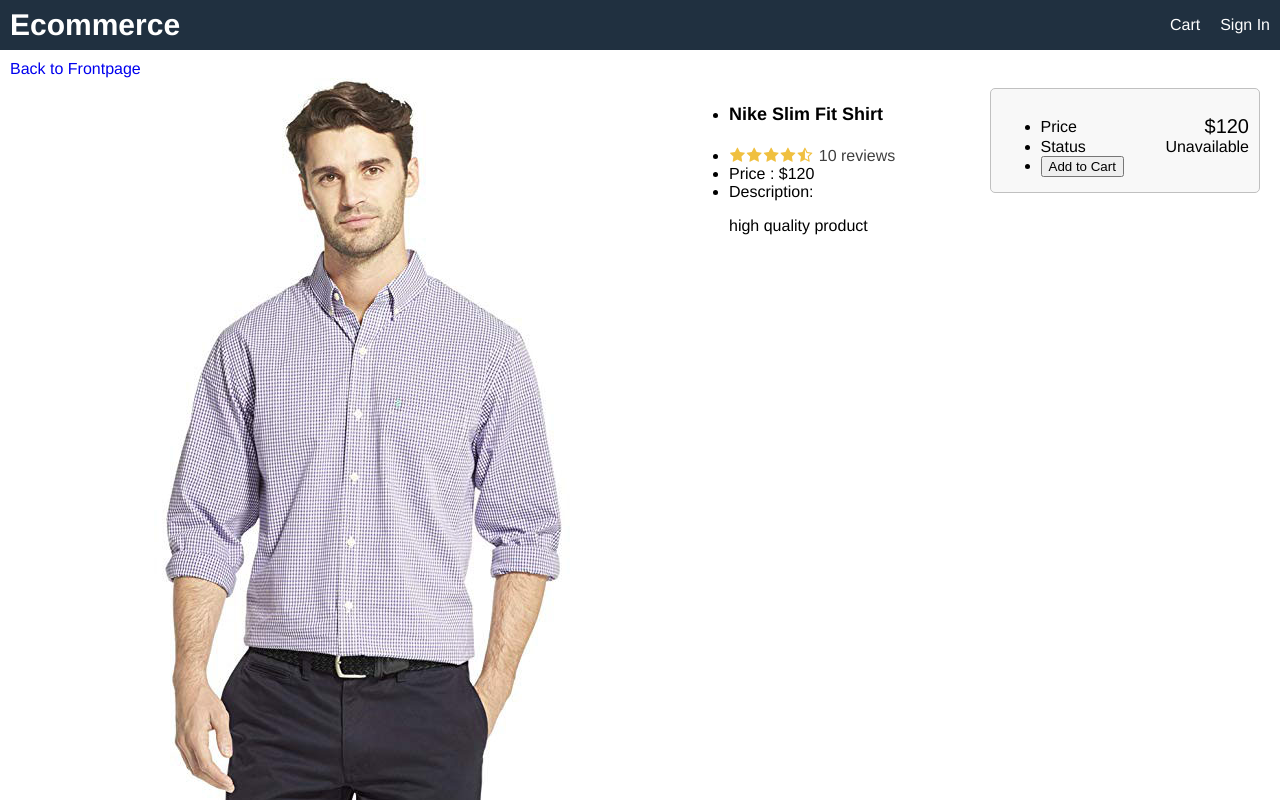
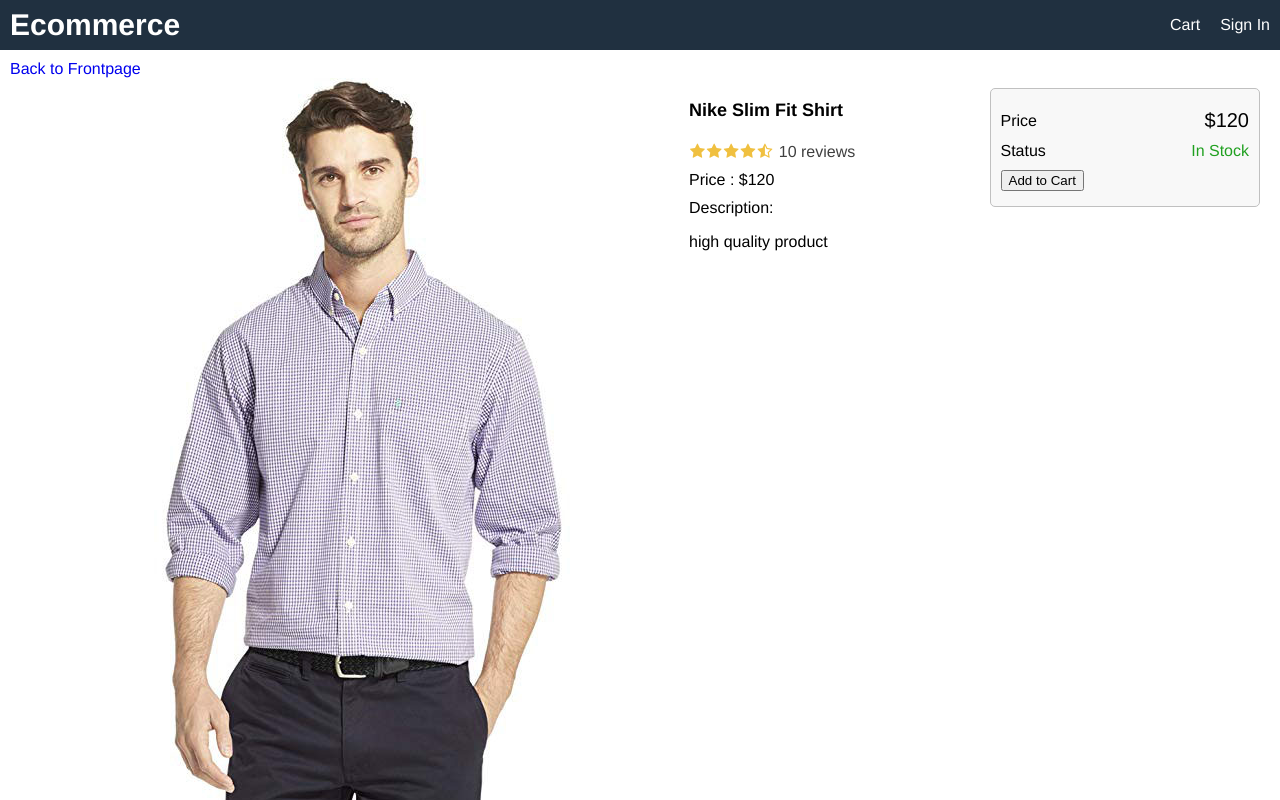
Before and after one commit to oscarolsson94/e-commerce-site, a React (Create React App) app in the folder frontend/: page /product/1 in a window 1280 px wide. Shown: the top 800 px of the page. Built offline with nearby package versions, Linux system fonts and the light colour scheme.

Commit message:
+ countInStock to data and adding color to status

```diff
--- a/frontend/src/data.js
+++ b/frontend/src/data.js
@@ -6,6 +6,7 @@ export const data = {
             category: "Shirts",
             image: "/images/p1.jpg",
             price: 120,
+            countInStock: 10,
             brand: "Nike",
             rating: 4.5,
             numReviews: 10,
@@ -17,6 +18,7 @@ export const data = {
             category: "Shirts",
             image: "/images/p2.jpg",
             price: 100,
+            countInStock: 5,
             brand: "Adidas",
             rating: 4.0,
             numReviews: 17,
@@ -28,6 +30,7 @@ export const data = {
             category: "Shirts",
             image: "/images/p3.jpg",
             price: 220,
+            countInStock: 15,
             brand: "Lacoste",
             rating: 4.5,
             numReviews: 10,
@@ -39,6 +42,7 @@ export const data = {
             category: "Pants",
             image: "/images/p4.jpg",
             price: 150,
+            countInStock: 0,
             brand: "Nike",
             rating: 3.5,
             numReviews: 8,
@@ -50,6 +54,7 @@ export const data = {
             category: "Pants",
             image: "/images/p5.jpg",
             price: 65,
+            countInStock: 12,
             brand: "Puma",
             rating: 4.2,
             numReviews: 15,
@@ -61,6 +66,7 @@ export const data = {
             category: "Pants",
             image: "/images/p6.jpg",
             price: 55,
+            countInStock: 3,
             brand: "Adidas",
             rating: 4.5,
             numReviews: 17,
--- a/frontend/src/index.css
+++ b/frontend/src/index.css
@@ -60,6 +60,16 @@ a{
 }
 a:hover{
     color: #ff8000;
+}
+
+ul{
+    padding: 0;
+    margin: 0;
+    list-style-type: none;
+}
+
+li{
+    margin-top: 1rem;
 }
 
 /* Header */
@@ -135,3 +145,13 @@ img.medium{
 .rating span:last-child{
     color: #404040;
 }
+
+/* Alert */
+
+.success{
+    color: #20a020;
+}
+
+.error{
+    color: #a02020;
+}
```
